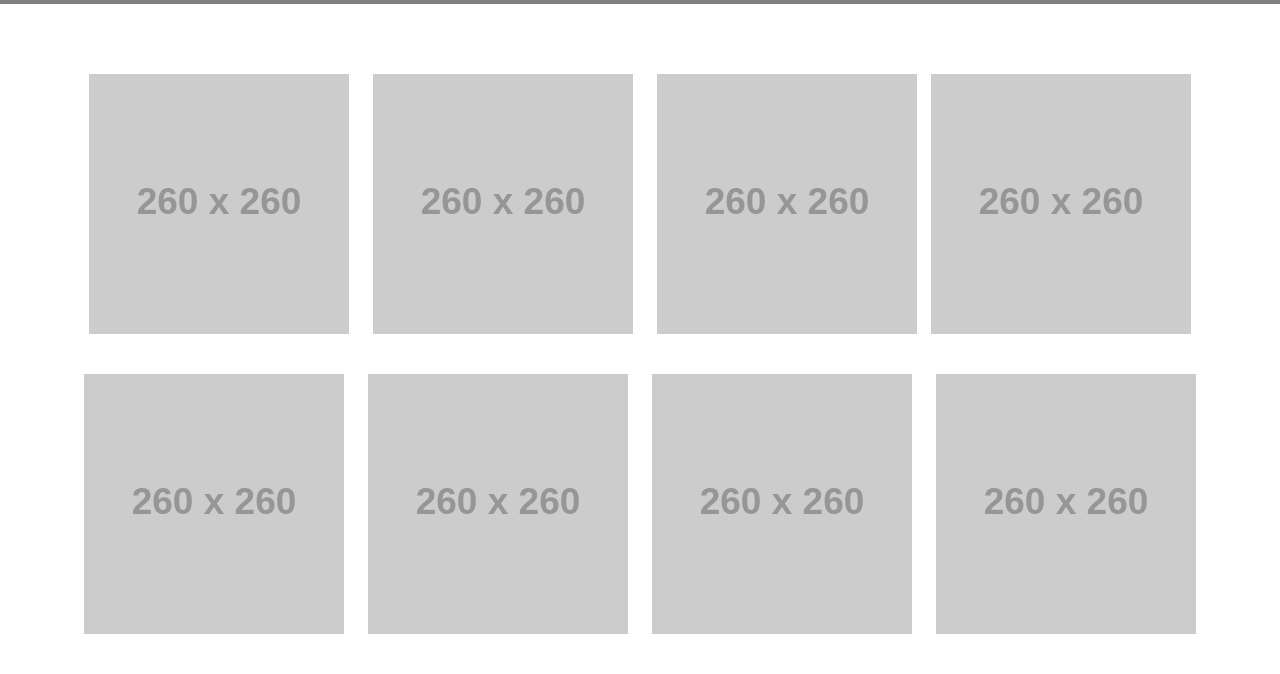
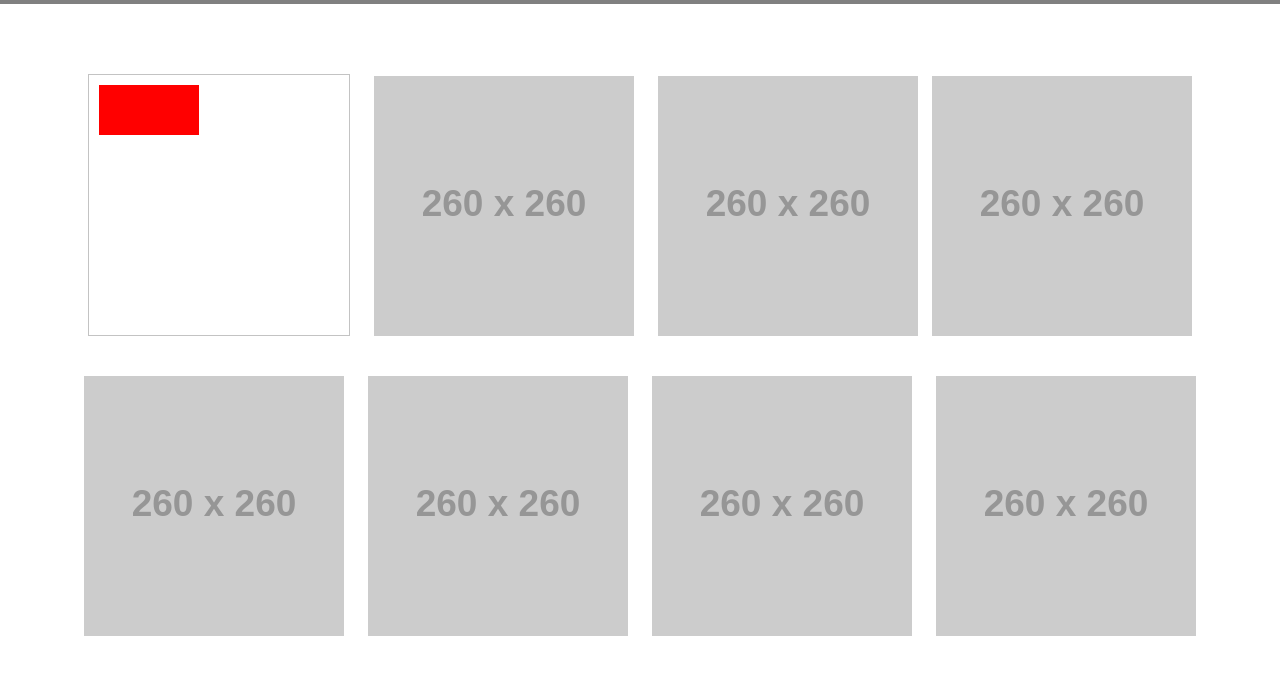
Before and after one commit to danilaurenhill/canvas-experiment, a plain HTML site: page index.html in a window 1280 px wide. Shown: the part 56-730 px from the top of the page. Drawn offline with nearby package versions, Linux system fonts and the light colour scheme; placeholder pictures from the web are drawn by us.

Commit message:
Basic red rectangle

```diff
--- a/index.html
+++ b/index.html
@@ -4,7 +4,7 @@
     <meta name="viewport" content="width=device-width, initial-scale=1.0" />
     <title>Canvas Experiment</title>
     <script src="http://ajax.aspnetcdn.com/ajax/jQuery/jquery-1.11.3.min.js"></script>
-    <link href="./stylesheets/style.css" rel="stylesheet">
+    <link href="./stylesheets/style.css" rel="stylesheet"></link>
   </head>
   <body>
   <section class="title-design">
@@ -15,7 +15,10 @@
   <section class="animation">
     <div class="right-tiles">
       <div class="squares" id="1">
-        <img src="http://placehold.it/260x260">
+        <canvas id="smile" width="260" height="260" style="border:1px solid #c3c3c3;"></canvas>
+         <script type="text/javascript"
+src="./javascript/canvas.js">
+</script>
       </div>
       <div class="squares" id="2">
         <img src="http://placehold.it/260x260">
--- /dev/null
+++ b/javascript/canvas.js
@@ -0,0 +1,4 @@
+var canvas = document.querySelector("canvas");
+var context = canvas.getContext("2d");
+context.fillStyle = "red";
+context.fillRect(10, 10, 100, 50);
```
